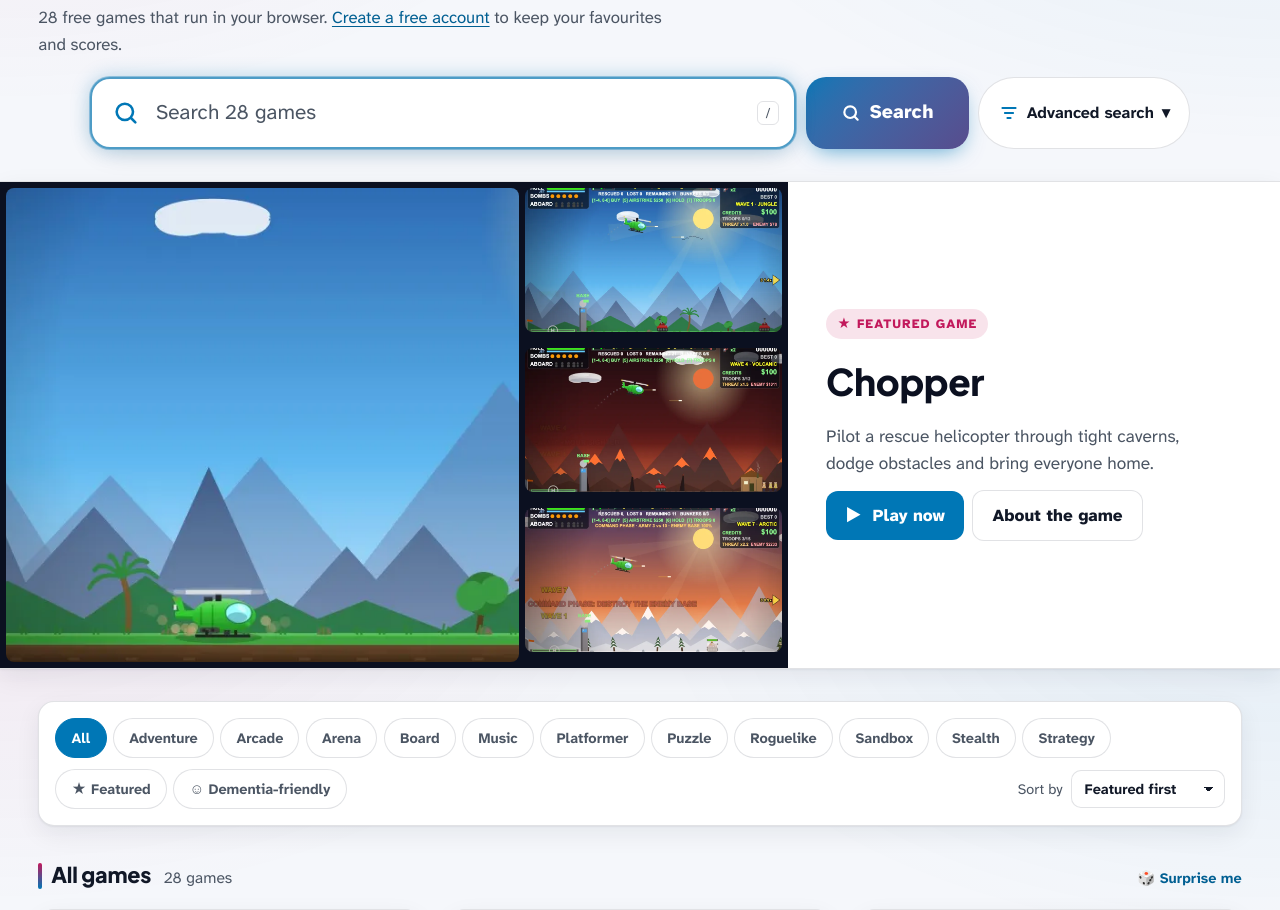
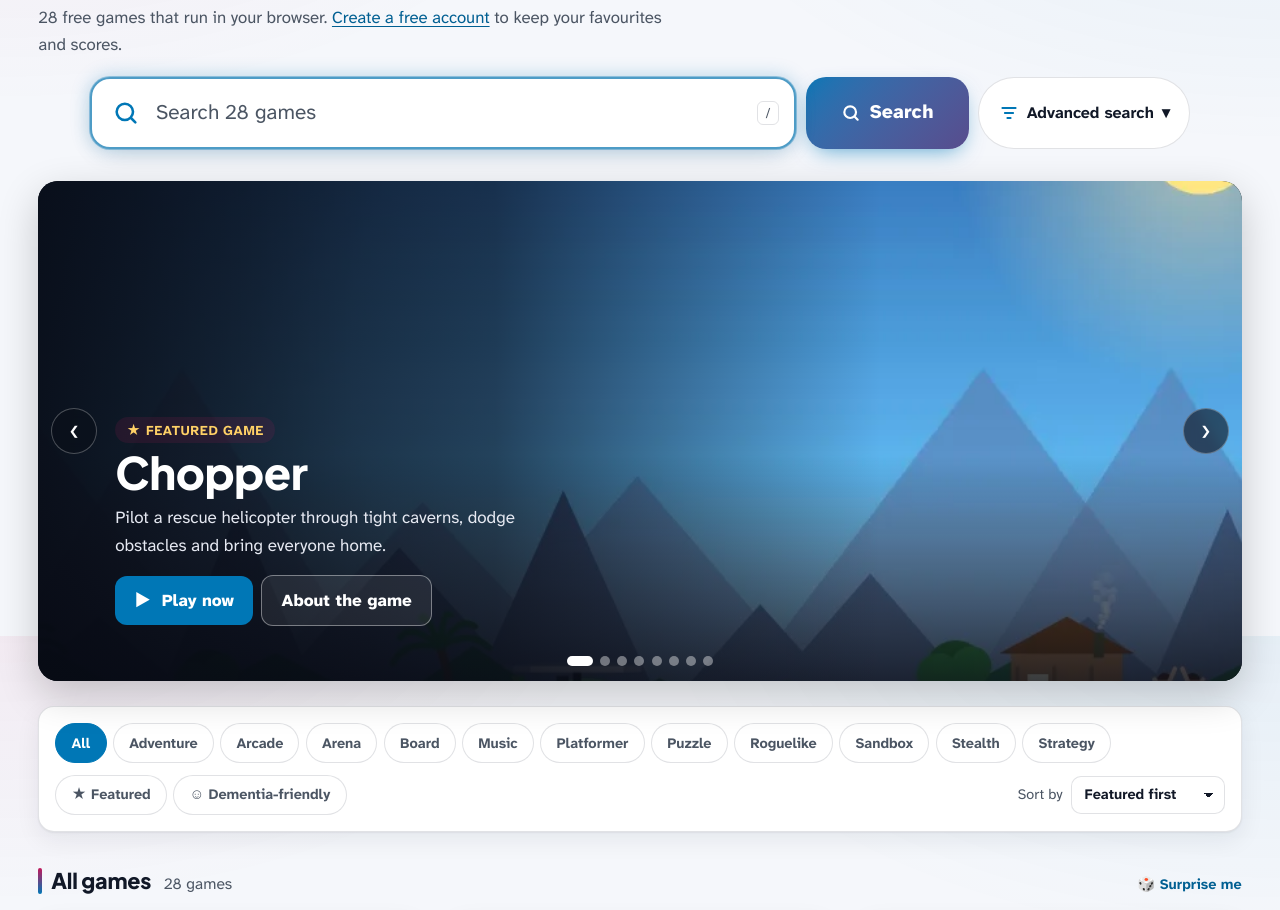
Before and after one commit to nikniq/nq-website, a Laravel app: page /auth/ in a window 1280 px wide. Shown: the part 164-1074 px from the top of the page. Run offline with Laravel 12, Linux system fonts and the light colour scheme; data comes from the database, SQL or seed files in the repository; data that the repository does not hold is empty.

Commit message:
Front page: swipeable showcase carousel of games (featured first) replaces the single featured hero; arrows, dots, keyboard, autoplay paused on interaction and in calm/reduced motion
Co-Authored-By: Claude Opus 5.5 <noreply@anthropic.com>

```diff
--- a/lang/de.json
+++ b/lang/de.json
@@ -410,5 +410,8 @@
     "Compare plans": "Tarife vergleichen",
     "Plus badge": "Plus-Abzeichen",
     "Supports new games": "Unterstützt neue Spiele",
-    "Price": "Preis"
+    "Price": "Preis",
+    "Featured games": "Empfohlene Spiele",
+    "Previous": "Zurück",
+    "Next": "Weiter"
 }
--- a/lang/es.json
+++ b/lang/es.json
@@ -410,5 +410,8 @@
     "Compare plans": "Comparar planes",
     "Plus badge": "Insignia Plus",
     "Supports new games": "Apoya nuevos juegos",
-    "Price": "Precio"
+    "Price": "Precio",
+    "Featured games": "Juegos destacados",
+    "Previous": "Anterior",
+    "Next": "Siguiente"
 }
--- a/lang/fr.json
+++ b/lang/fr.json
@@ -410,5 +410,8 @@
     "Compare plans": "Comparer les formules",
     "Plus badge": "Badge Plus",
     "Supports new games": "Soutient de nouveaux jeux",
-    "Price": "Prix"
+    "Price": "Prix",
+    "Featured games": "Jeux à la une",
+    "Previous": "Précédent",
+    "Next": "Suivant"
 }
--- a/lang/ja.json
+++ b/lang/ja.json
@@ -410,5 +410,8 @@
     "Compare plans": "プランを比較",
     "Plus badge": "Plus バッジ",
     "Supports new games": "新しいゲームを応援",
-    "Price": "料金"
+    "Price": "料金",
+    "Featured games": "注目のゲーム一覧",
+    "Previous": "前へ",
+    "Next": "次へ"
 }
--- a/public_html/css/site.css
+++ b/public_html/css/site.css
@@ -958,3 +958,33 @@ h1 .plus-badge { font-size:.9rem; padding:.3rem .55rem; }
 .log-login_failed, .log-player_deleted, .log-player_suspended { background:#d0453a22; color:#d0453a; }
 .log-impersonation_started, .log-impersonation_stopped { background:#7c5cff22; color:#8b6dff; }
 .log-details span { display:inline-block; margin-right:.6rem; font-size:.85rem; }
+
+/* ===== Front-page showcase carousel (swipe, arrows, dots) ===== */
+.showcase { position:relative; margin:1rem 0 1.6rem; border-radius:20px; overflow:hidden; background:#0b0f1a; box-shadow:0 14px 40px #0003; }
+.sc-track { display:flex; overflow-x:auto; scroll-snap-type:x mandatory; scrollbar-width:none; overscroll-behavior-x:contain; outline:none; }
+.sc-track::-webkit-scrollbar { display:none; }
+.sc-track:focus-visible { box-shadow:inset 0 0 0 3px var(--accent, #7c5cff); }
+.sc-slide { position:relative; flex:0 0 100%; scroll-snap-align:start; min-height:clamp(320px, 42vw, 500px); display:flex; align-items:flex-end; }
+.sc-bg { position:absolute; inset:0; width:100%; height:100%; object-fit:cover; }
+.sc-slide::after { content:""; position:absolute; inset:0; background:linear-gradient(90deg, #070a14ee 0%, #070a14aa 38%, #070a1400 70%), linear-gradient(0deg, #070a14cc 0%, #070a1400 45%); }
+.sc-copy { position:relative; z-index:1; max-width:560px; padding:clamp(1.2rem, 4vw, 2.6rem); padding-bottom:clamp(2.6rem, 5vw, 3.4rem); color:#fff; }
+.sc-copy .eyebrow { color:#ffd166; font-weight:700; font-size:.85rem; letter-spacing:.04em; text-transform:uppercase; }
+.sc-copy h2 { margin:.3rem 0 .4rem; font-size:clamp(1.8rem, 4vw, 2.8rem); line-height:1.1; }
+.sc-copy h2 a { color:#fff; text-decoration:none; }
+.sc-copy p { color:#e6e9f2; margin:0 0 1rem; }
+.sc-copy .btn.ghost { color:#fff; border-color:#ffffff66; background:#ffffff14; }
+.sc-nav { position:absolute; top:50%; transform:translateY(-50%); z-index:2; width:46px; height:46px; border-radius:50%; border:1px solid #ffffff44; background:#0b0f1a99; color:#fff; font-size:1.8rem; line-height:1; cursor:pointer; backdrop-filter:blur(6px); }
+.sc-nav:hover, .sc-nav:focus-visible { background:#0b0f1add; }
+.sc-nav.prev { left:.8rem; } .sc-nav.next { right:.8rem; }
+.sc-dots { position:absolute; bottom:.9rem; left:0; right:0; z-index:2; display:flex; justify-content:center; gap:.45rem; }
+.sc-dots button { width:10px; height:10px; padding:0; border-radius:999px; border:0; background:#ffffff66; cursor:pointer; transition:width .25s, background .25s; }
+.sc-dots button[aria-current] { width:26px; background:#fff; }
+@media (max-width:640px) {
+  .showcase { border-radius:14px; margin-inline:-4px; }
+  .sc-slide { min-height:420px; }
+  .sc-slide::after { background:linear-gradient(0deg, #070a14f2 0%, #070a14b0 45%, #070a1400 75%); }
+  .sc-nav { display:none; }
+  .sc-copy .btn.big { padding:.6rem 1rem; font-size:1rem; }
+}
+@media (prefers-reduced-motion: reduce) { .sc-dots button { transition:none; } }
+@media (min-width:641px) { .sc-copy { padding-left:clamp(4.4rem, 6vw, 5.2rem); } }
--- a/resources/views/games/index.blade.php
+++ b/resources/views/games/index.blade.php
@@ -11,7 +11,7 @@
 ], JSON_UNESCAPED_SLASHES | JSON_UNESCAPED_UNICODE) !!}</script>
 @endsection
 @section('content')
-    @php($spotlight = ($query === '' && ! $activeFilters && $filters['sort'] === '') ? $games->firstWhere('is_featured', true) : null)
+    @php($showcase = ($query === '' && ! $activeFilters && $filters['sort'] === '') ? $games->filter(fn ($g) => $g->thumbnailUrl())->sortByDesc('is_featured')->take(8)->values() : collect())
     @php($link = fn (array $changes) => route('games.index', array_filter(array_merge(request()->query(), $changes), fn ($v) => $v !== '' && $v !== null && $v !== false && $v !== 0)))
 
     <div class="page-head">
@@ -74,19 +74,42 @@
         @endif
     </form>
 
-    @if($spotlight)
-        <section class="hero" aria-label="{{ __('Featured game') }}">
-            <div class="hero-art">@include('games._shotgrid', ['game' => $spotlight, 'eager' => true, 'max' => 5])</div>
-            <div class="hero-copy">
-                <span class="eyebrow">★ {{ __('Featured game') }}</span>
-                <h2><a href="{{ route('games.show', $spotlight) }}">{{ $spotlight->name }}</a></h2>
-                <p>{{ $spotlight->localDescription() }}</p>
-                <div class="row">
-                    @if($spotlight->url)<a class="btn big" href="{{ route('games.play', $spotlight) }}">▶&nbsp; {{ __('Play now') }}</a>@endif
-                    <a class="btn big ghost" href="{{ route('games.show', $spotlight) }}">{{ __('About the game') }}</a>
-                </div>
+    @if($showcase->isNotEmpty())
+        <section class="showcase" aria-roledescription="carousel" aria-label="{{ __('Featured games') }}" data-showcase>
+            <div class="sc-track" tabindex="0">
+                @foreach($showcase as $i => $g)
+                    @php($img = $g->webpUrl() ?? $g->thumbnailUrl())
+                    <article class="sc-slide" aria-roledescription="slide" aria-label="{{ $i + 1 }} / {{ $showcase->count() }}: {{ $g->name }}">
+                        <img class="sc-bg" src="{{ $img }}" alt="" @if($i === 0) fetchpriority="high" @else loading="lazy" @endif decoding="async">
+                        <div class="sc-copy">
+                            <span class="eyebrow">@if($g->is_featured)★ {{ __('Featured game') }}@else{{ \App\Models\Game::genreLabel($g->genre) }}@endif</span>
+                            <h2><a href="{{ route('games.show', $g) }}">{{ $g->name }}</a></h2>
+                            <p>{{ \Illuminate\Support\Str::limit($g->localDescription(), 140) }}</p>
+                            <div class="row">
+                                @if($g->url)<a class="btn big" href="{{ route('games.play', $g) }}">▶&nbsp; {{ __('Play now') }}</a>@endif
+                                <a class="btn big ghost" href="{{ route('games.show', $g) }}">{{ __('About the game') }}</a>
+                            </div>
+                        </div>
+                    </article>
+                @endforeach
             </div>
+            @if($showcase->count() > 1)
+                <button type="button" class="sc-nav prev" data-sc-prev aria-label="{{ __('Previous') }}">‹</button>
+                <button type="button" class="sc-nav next" data-sc-next aria-label="{{ __('Next') }}">›</button>
+                <div class="sc-dots">@foreach($showcase as $i => $g)<button type="button" data-sc-dot="{{ $i }}" aria-label="{{ $g->name }}" @if($i === 0) aria-current="true" @endif></button>@endforeach</div>
+            @endif
         </section>
+        <script>
+        (function(){var r=document.currentScript.previousElementSibling,t=r.querySelector('.sc-track'),s=t.children,d=r.querySelectorAll('[data-sc-dot]'),cur=0,timer;
+        function go(i){i=(i+s.length)%s.length;t.scrollTo({left:s[i].offsetLeft,behavior:'smooth'});}
+        t.addEventListener('scroll',function(){var i=Math.round(t.scrollLeft/t.clientWidth);if(i!==cur){cur=i;d.forEach(function(b,k){b.toggleAttribute('aria-current',k===i);});}},{passive:true});
+        r.querySelectorAll('[data-sc-dot]').forEach(function(b){b.onclick=function(){go(+b.dataset.scDot);};});
+        var p=r.querySelector('[data-sc-prev]'),n=r.querySelector('[data-sc-next]');if(p){p.onclick=function(){go(cur-1);};n.onclick=function(){go(cur+1);};}
+        t.addEventListener('keydown',function(e){if(e.key==='ArrowRight'){go(cur+1);e.preventDefault();}if(e.key==='ArrowLeft'){go(cur-1);e.preventDefault();}});
+        var calm=matchMedia('(prefers-reduced-motion: reduce)').matches||document.documentElement.dataset.calm==='1';
+        function play(){stop();if(!calm&&s.length>1)timer=setInterval(function(){go(cur+1);},6000);}function stop(){clearInterval(timer);}
+        ['pointerenter','focusin','touchstart'].forEach(function(e){r.addEventListener(e,stop,{passive:true});});r.addEventListener('pointerleave',play);play();})();
+        </script>
     @endif
 
     <div class="finder">
```
Also changed, not shown: CLAUDE.md (+1 -1 lines), tests/Feature/GameScreenshotsTest.php (+1 -1 lines).
